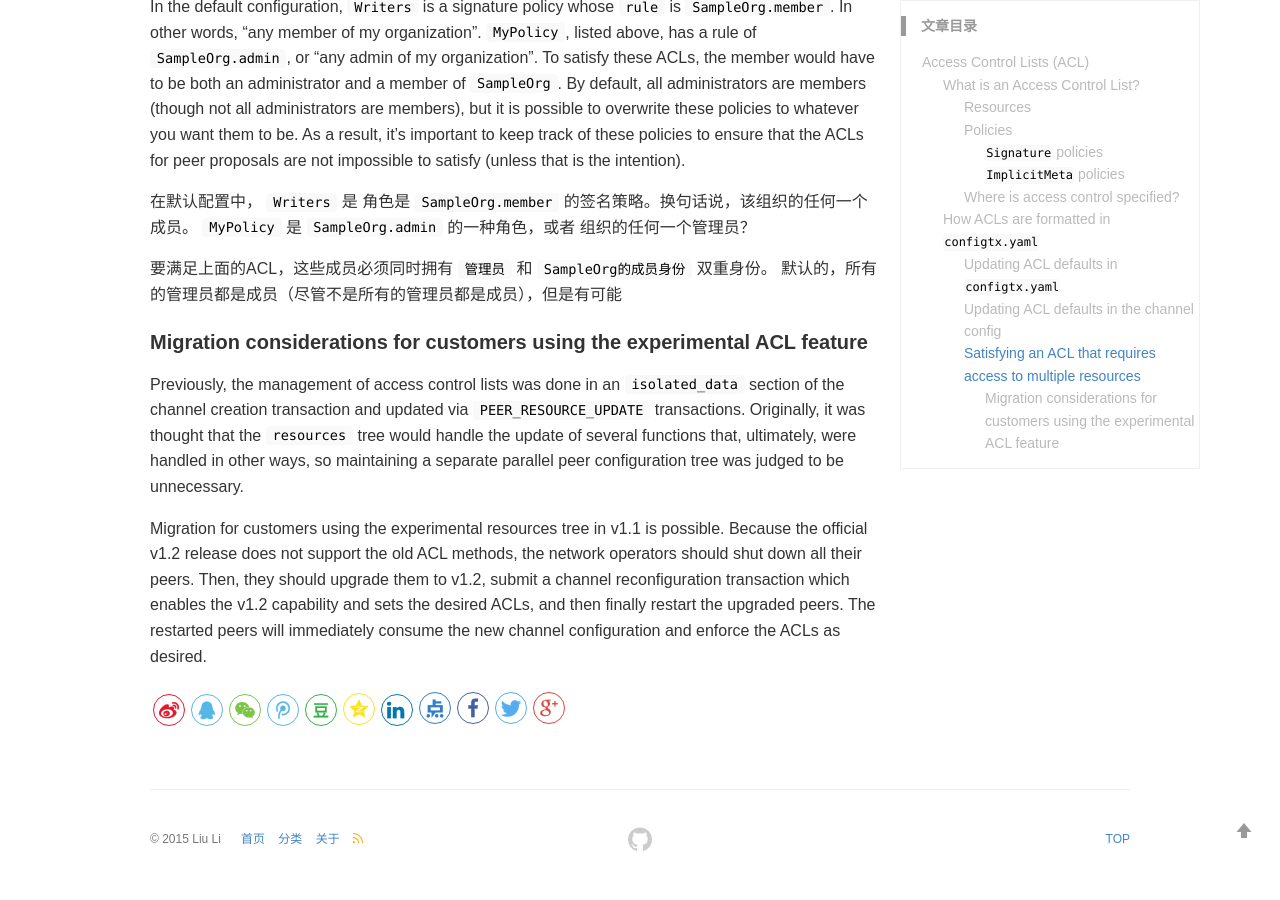
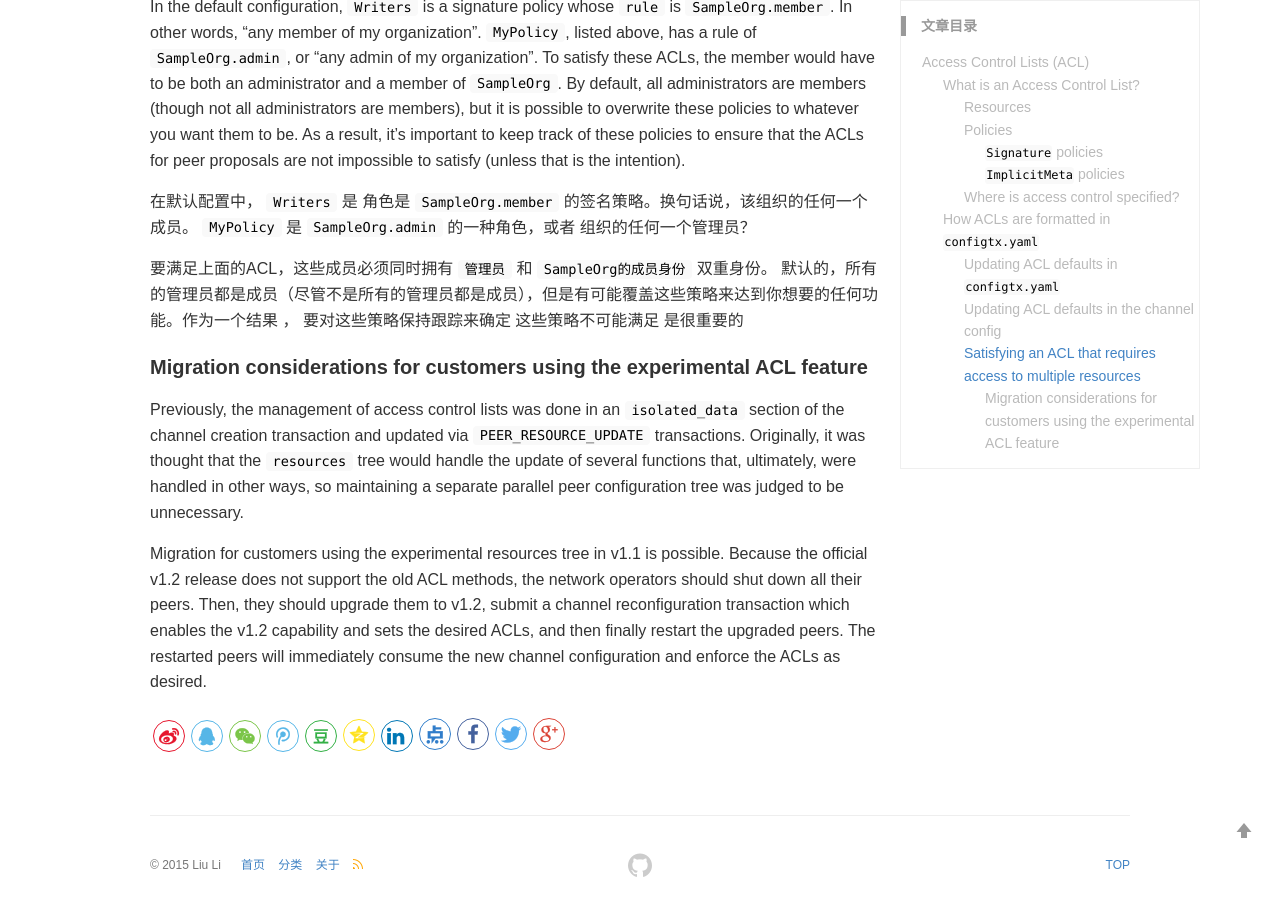
Before and after one commit to nox60/nox60.github.io, a Jekyll site: the page built from _posts/2019-8-18-Access-Control-Lists-(ACL).md, in a window 1280 px wide and 900 px high, scrolled down 7734 px. Built offline with Jekyll 4.4.1, drawn with Linux system fonts in a browser that asks for light colours; our own code applies the rules of GitHub Pages for plain Markdown files; comment, search, counter and statistics services are not loaded.

Commit message:
Modify file

```diff
--- a/_posts/2019-8-18-Access-Control-Lists-(ACL).md
+++ b/_posts/2019-8-18-Access-Control-Lists-(ACL).md
@@ -360,7 +360,7 @@ policies to ensure that the ACLs for peer proposals are not impossible to satisf
 
 在默认配置中， `Writers` 是 角色是 `SampleOrg.member` 的签名策略。换句话说，该组织的任何一个成员。 `MyPolicy` 是 `SampleOrg.admin` 的一种角色，或者 组织的任何一个管理员？
 
-要满足上面的ACL，这些成员必须同时拥有 `管理员` 和 `SampleOrg的成员身份` 双重身份。 默认的，所有的管理员都是成员（尽管不是所有的管理员都是成员），但是有可能
+要满足上面的ACL，这些成员必须同时拥有 `管理员` 和 `SampleOrg的成员身份` 双重身份。 默认的，所有的管理员都是成员（尽管不是所有的管理员都是成员），但是有可能覆盖这些策略来达到你想要的任何功能。作为一个结果 ， 要对这些策略保持跟踪来确定 这些策略不可能满足    是很重要的
 
 #### Migration considerations for customers using the experimental ACL feature
 
```
